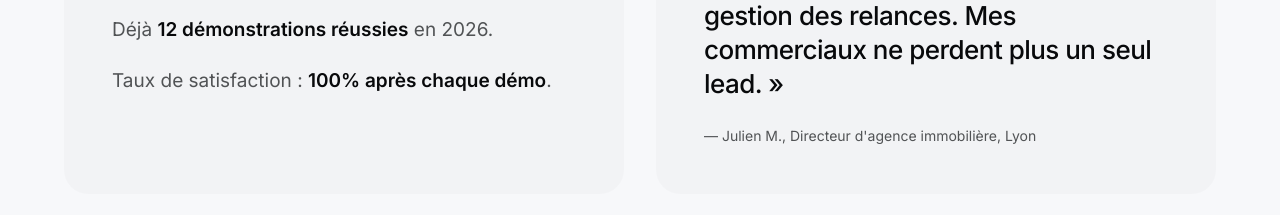
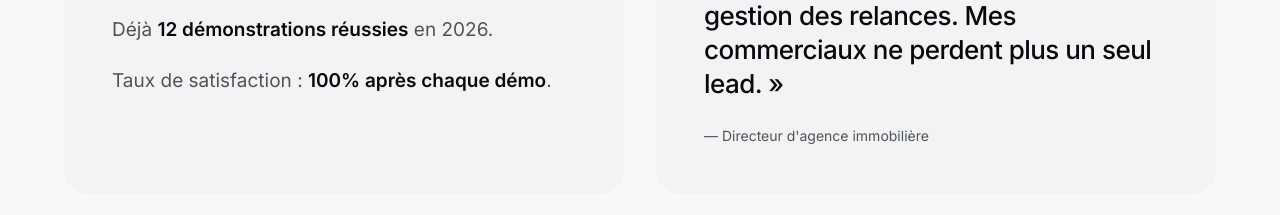
Before and after one commit to Tom78200/tomcottu-site, a Next.js app: page / in a window 1280 px wide. Shown: the part 8093-8308 px from the top of the page. Built offline with nearby package versions, Linux system fonts and the light colour scheme; no server answers.

Commit message:
Preuve: retire faux nom/ville, attribution anonyme par role

```diff
--- a/src/components/ProofSection.tsx
+++ b/src/components/ProofSection.tsx
@@ -62,7 +62,7 @@ export function ProofSection() {
             commerciaux ne perdent plus un seul lead. »
           </blockquote>
           <figcaption className="mt-6 text-[14px] text-muted">
-            — Julien M., Directeur d&apos;agence immobilière, Lyon
+            — Directeur d&apos;agence immobilière
           </figcaption>
         </figure>
       </div>
```
